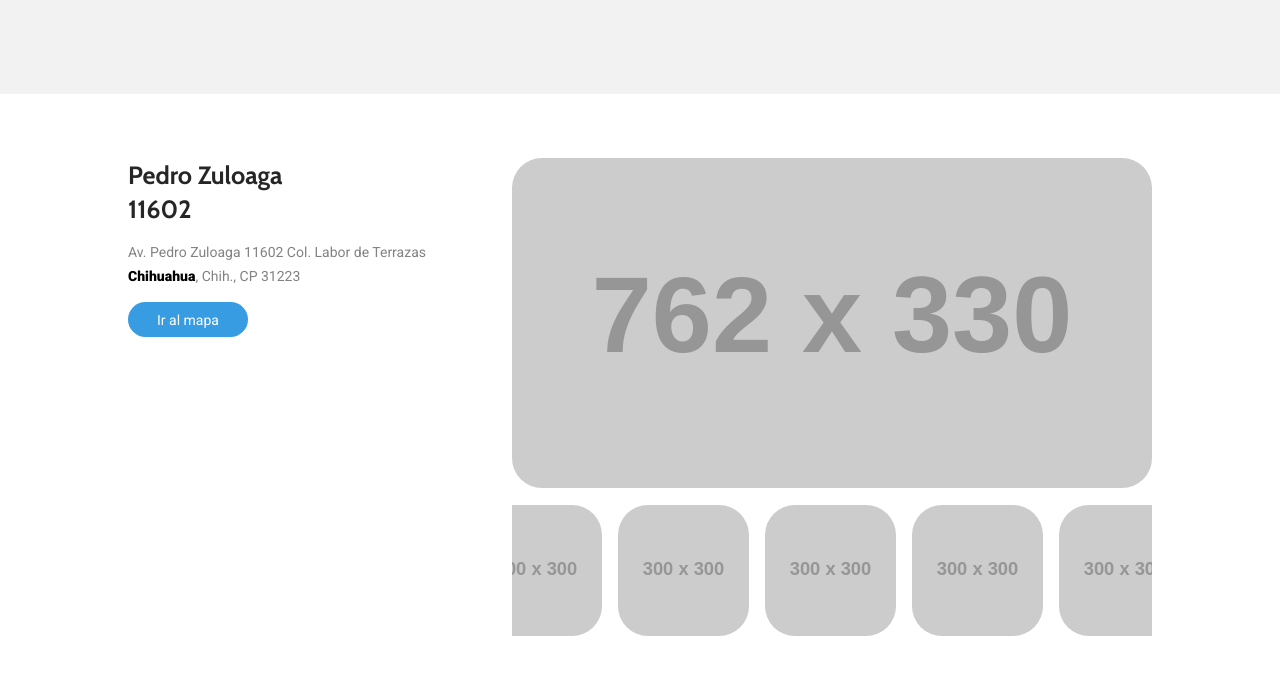
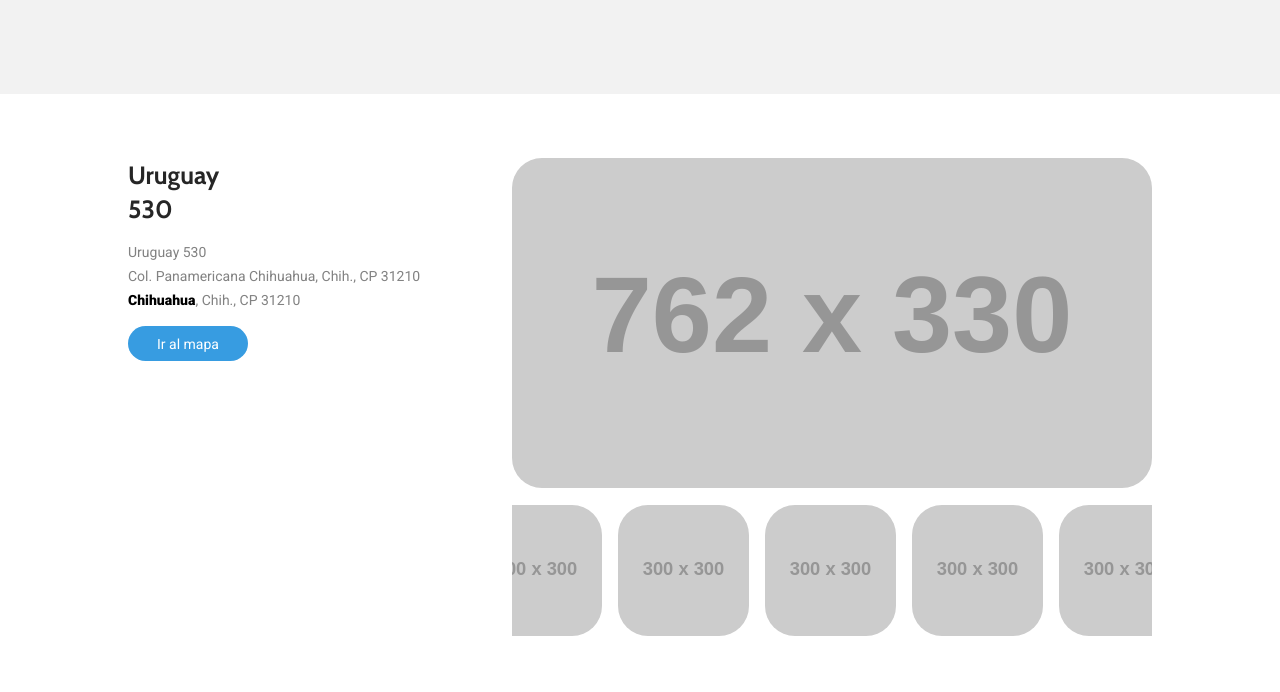
Before and after one commit to victorldleon/dacodex, a Jekyll site: the page built from ubicaciones.html, in a window 1280 px wide. Shown: the part 1157-1849 px from the top of the page. Built offline with Jekyll 4.4.1, drawn with Linux system fonts in a browser that asks for light colours; nearby versions of some CDN libraries; some of the changed text lies outside the part shown; grey boxes are pictures that could not be loaded.

Commit message:
adds correct info to locations

```diff
--- /dev/null
+++ b/_includes/location-item-2.html
@@ -0,0 +1,39 @@
+<div class="location-list-item">
+    <div class="left-content">
+        <h3>Uruguay<br>530</h3>
+        <p>Uruguay 530 <br>
+            Col. Panamericana Chihuahua, Chih., CP 31210
+        <b>Chihuahua</b>, Chih., CP 31210</p>
+        <a href="https://goo.gl/maps/axssAKDP144XUgPr6" class="btn btn-cta">Ir al mapa</a>
+    </div>
+    <div class="right-content">
+            <div class="slick-container">
+                <div>
+                    <img src="https://via.placeholder.com/762x330" alt="" srcset="" />
+                </div>
+                <div>
+                    <img src="https://via.placeholder.com/762x331" alt="" srcset="" />
+                </div>
+                <div>
+                    <img src="https://via.placeholder.com/762x330" alt="" srcset="" />
+                </div>
+                <div>
+                    <img src="https://via.placeholder.com/762x331" alt="" srcset="" />
+                </div>
+            </div>
+            <div class="slider-nav">
+                    <img src="https://via.placeholder.com/300x300" alt="" srcset="" />
+                    <img src="https://via.placeholder.com/300x300" alt="" srcset="" />
+                    <img src="https://via.placeholder.com/300x300" alt="" srcset="" />
+                    <img src="https://via.placeholder.com/300x300" alt="" srcset="" />
+            </div>
+    </div>
+    <div class="map">
+        <div class="iframe">
+<iframe
+    src="https://www.google.com/maps/embed?pb=!1m14!1m8!1m3!1d28016.096919918335!2d-106.1379376!3d28.629399!3m2!1i1024!2i768!4f13.1!3m3!1m2!1s0x86ea43d93f1dbee3%3A0xb0c8ae7aa282879d!2sDacodex!5e0!3m2!1sen!2sus!4v1603493958680!5m2!1sen!2sus"
+    width="100%" height="100%" frameborder="0" style="border:0;" allowfullscreen="" aria-hidden="false"
+    tabindex="0"></iframe>
+        </div>
+    </div>
+</div>
--- /dev/null
+++ b/_includes/location-item-3.html
@@ -0,0 +1,38 @@
+<div class="location-list-item">
+    <div class="left-content">
+        <h3>Manzaneros<br> 1920</h3>
+        <p>Manzaneros 1920, Col. Sandra Lucia,
+        <b class="ml-1">Cd. Juárez</b>, Chih., CP 32350</p>
+        <a href="#" class="btn btn-cta">Ir al mapa</a>
+    </div>
+    <div class="right-content">
+            <div class="slick-container">
+                <div>
+                    <img src="https://via.placeholder.com/762x330" alt="" srcset="" />
+                </div>
+                <div>
+                    <img src="https://via.placeholder.com/762x331" alt="" srcset="" />
+                </div>
+                <div>
+                    <img src="https://via.placeholder.com/762x330" alt="" srcset="" />
+                </div>
+                <div>
+                    <img src="https://via.placeholder.com/762x331" alt="" srcset="" />
+                </div>
+            </div>
+            <div class="slider-nav">
+                    <img src="https://via.placeholder.com/300x300" alt="" srcset="" />
+                    <img src="https://via.placeholder.com/300x300" alt="" srcset="" />
+                    <img src="https://via.placeholder.com/300x300" alt="" srcset="" />
+                    <img src="https://via.placeholder.com/300x300" alt="" srcset="" />
+            </div>
+    </div>
+    <div class="map">
+        <div class="iframe">
+        <iframe
+            src="https://www.google.com/maps/embed?pb=!1m18!1m12!1m3!1d28022.97126208484!2d-106.14761796044922!3d28.603634300000014!2m3!1f0!2f0!3f0!3m2!1i1024!2i768!4f13.1!3m3!1m2!1s0x86ea5d3e17cd987f%3A0x1e1569ae7c84c427!2sDacodex!5e0!3m2!1sen!2sus!4v1603149468272!5m2!1sen!2sus"
+            width="100%" height="100%" frameborder="0" style="border:0; border-radius: 30px;" allowfullscreen=""
+            aria-hidden="false" tabindex="0"></iframe>
+        </div>
+    </div>
+</div>
--- a/_sass/main.sass
+++ b/_sass/main.sass
@@ -99,7 +99,7 @@
         width: 100%
         z-index: 9
         .card
-            max-height: 426px
+            max-height: 449px
             overflow: hidden
             padding-bottom: 3em
             .toggle-overflow
--- a/ubicaciones.html
+++ b/ubicaciones.html
@@ -10,7 +10,8 @@ keywords: coworking, renta de oficinas, espacios de trabajo
     <h2>Conoce nuestras ubicaciones</h2>
     <p class="subtitle">Encuentra la ubicación que más funciona para tus necesidades.</p>
     {% include location-item-1.html %}
-    {% include location-item-1.html %}
+    {% include location-item-2.html %}
+    {% include location-item-3.html %}
     {% include location-item-soon.html %}
     {% include call_to_action.html %}
 </div>
```
